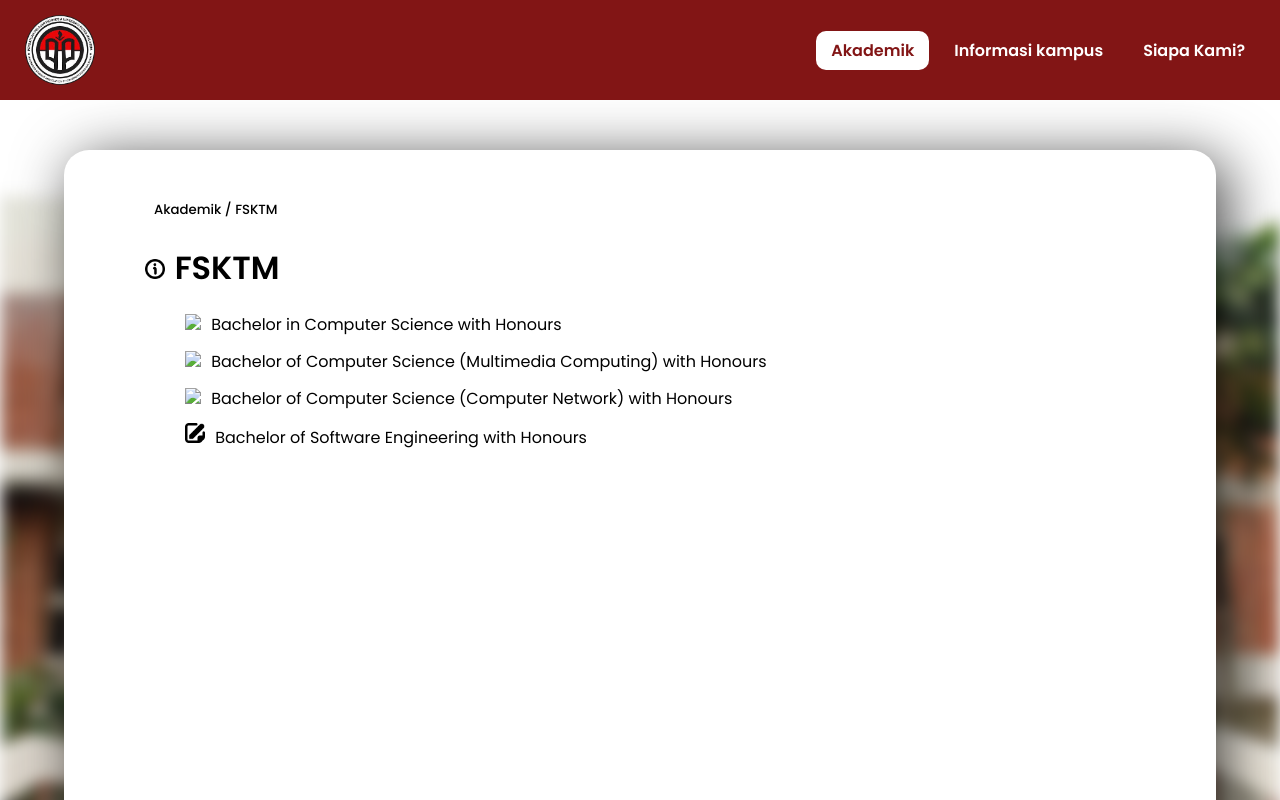
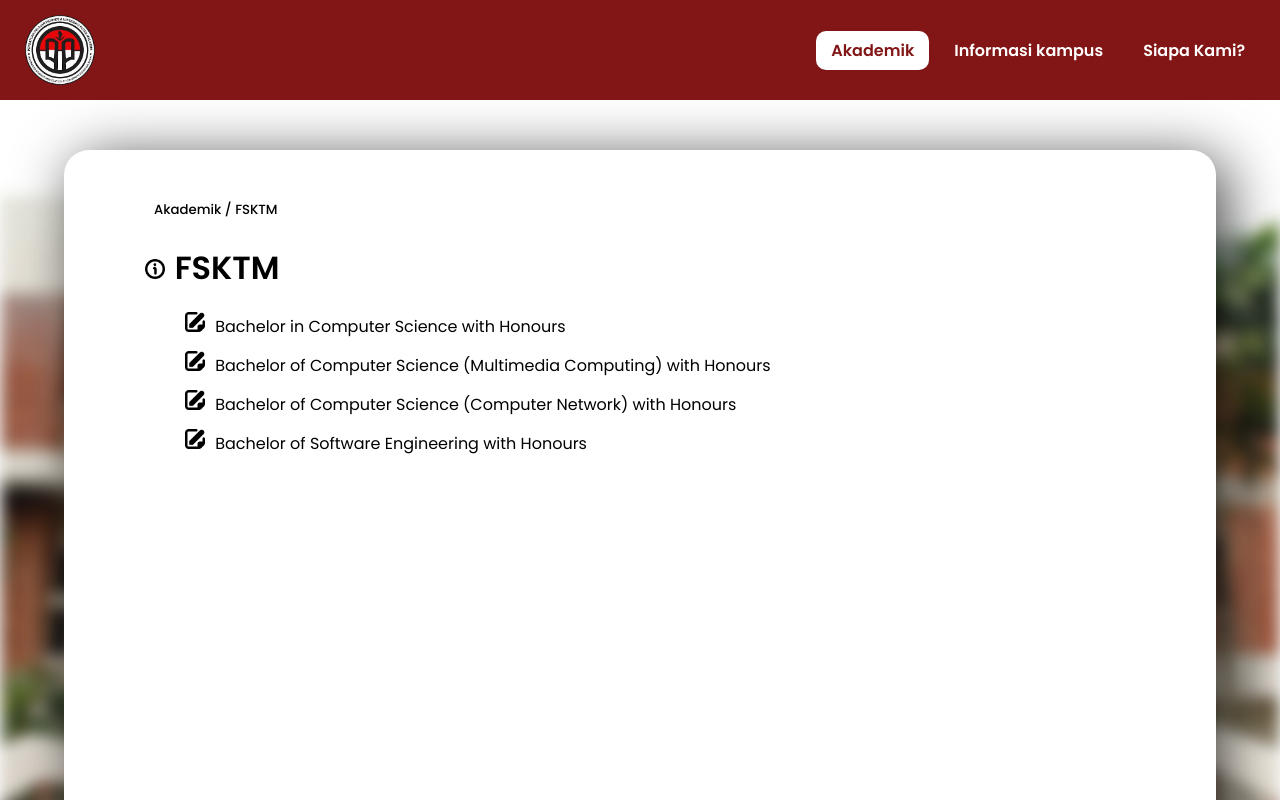
Before and after one commit to naufalhart/ppi-project, a plain HTML site: page faculty/fsktm.html in a window 1280 px wide. Shown: the top 800 px of the page. Drawn offline with Linux system fonts and the light colour scheme; the site is published under a folder, as on GitHub Pages, so addresses that start at the root find nothing.

Commit message:
bug image fix3

```diff
--- a/faculty/fsktm.html
+++ b/faculty/fsktm.html
@@ -29,9 +29,9 @@
                 <h5><a href="../akademik.html">Akademik</a> / <a href="#">FSKTM</a></h5>
                 <h1 class="h1-title"><a href="https://akademik.upm.edu.my/upload/dokumen/20241007151057Fakulti_Sains_Komputer_dan_Teknologi_Maklumat_2024-2025.pdf"><img src="../package/info.png" class="list-logo"/>FSKTM</a></h1>
                 <ul class="faculties">
-                    <li><a href="fsktm/compsci.html" class="fakultas"><img src="../../package/edit.png" class="list-logo"/>Bachelor in Computer Science with Honours</a></li>
-                    <li><a href="fsktm/multimedia.html" class="fakultas"><img src="../../package/edit.png" class="list-logo"/>Bachelor of Computer Science (Multimedia Computing) with Honours</a></li>
-                    <li><a href="fsktm/network.html" class="fakultas"><img src="../../package/edit.png" class="list-logo"/>Bachelor of Computer Science (Computer Network) with Honours</a></li>
+                    <li><a href="fsktm/compsci.html" class="fakultas"><img src="../package/edit.png" class="list-logo"/>Bachelor in Computer Science with Honours</a></li>
+                    <li><a href="fsktm/multimedia.html" class="fakultas"><img src="../package/edit.png" class="list-logo"/>Bachelor of Computer Science (Multimedia Computing) with Honours</a></li>
+                    <li><a href="fsktm/network.html" class="fakultas"><img src="../package/edit.png" class="list-logo"/>Bachelor of Computer Science (Computer Network) with Honours</a></li>
                     <li><a href="fsktm/swengineer.html" class="fakultas"><img src="../package/edit.png" class="list-logo"/>Bachelor of Software Engineering with Honours</a></li>
                 </ul>
             </div>
```
Also changed, not shown: akademik.html (+2 -2 lines).
